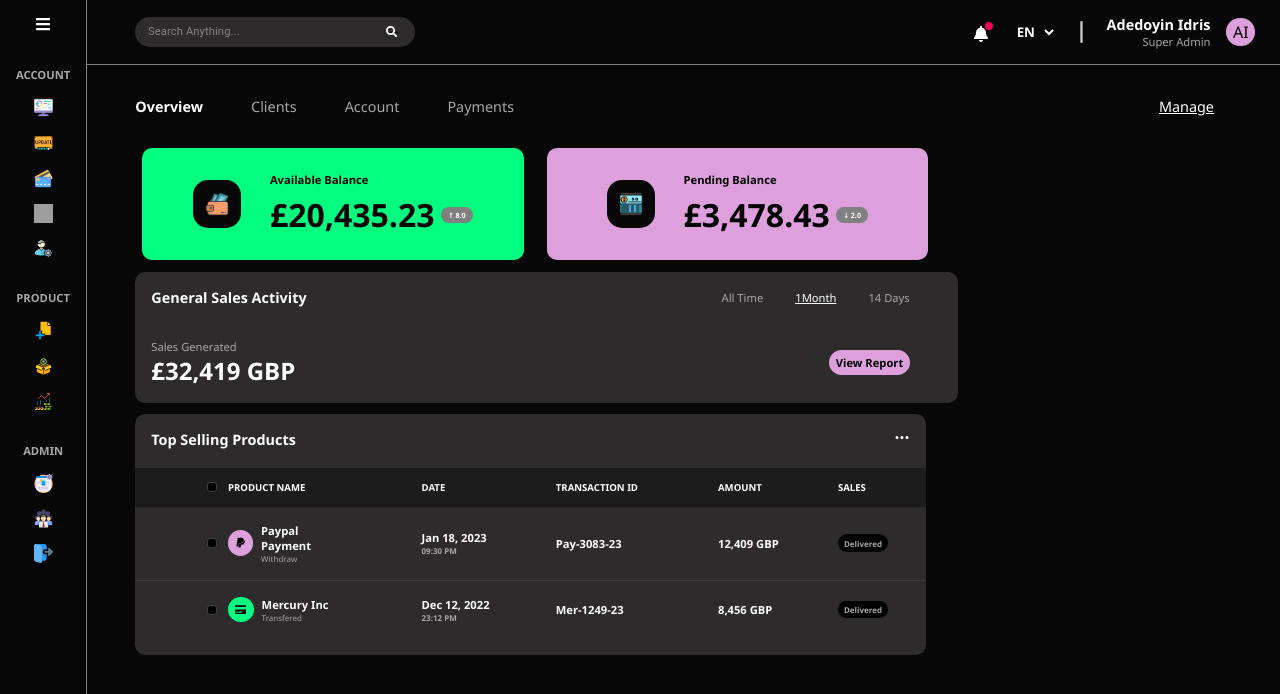
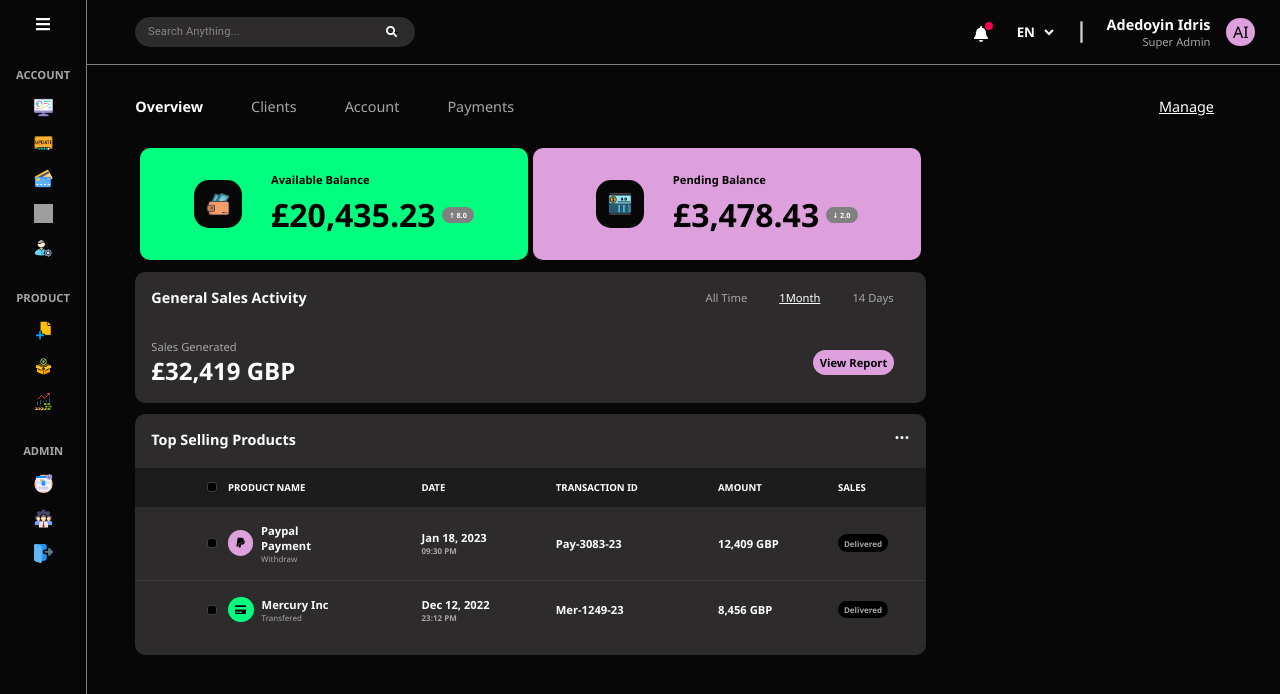
Before and after one commit to DevAdedoyin/monify, a React (Create React App) app: page / in a window 1280 px wide. Shown: the top 694 px of the page. Built offline with nearby package versions, Linux system fonts and the light colour scheme; grey boxes are pictures that could not be loaded.

Commit message:
Overview tab adjustment

```diff
--- a/src/components/OverviewTabContent/LeftHandSide/Balance/Balance.tsx
+++ b/src/components/OverviewTabContent/LeftHandSide/Balance/Balance.tsx
@@ -25,10 +25,10 @@ const Balance = (props: Props) => {
   return (
     <div
       style={{
-        width: "100%",
+        width: "95%",
         display: "flex",
         justifyContent: "space-evenly",
-        paddingLeft: "2rem",
+        marginLeft: "3rem",
       }}
     >
       {balanceContent.map((data, index) => {
--- a/src/components/OverviewTabContent/LeftHandSide/Balance/BalanceCompnent.module.css
+++ b/src/components/OverviewTabContent/LeftHandSide/Balance/BalanceCompnent.module.css
@@ -1,5 +1,5 @@
 .balanceItemContainer {
-    width: 42%;
+    width: 45%;
     display: flex;
     justify-content: center;
     align-items: center;
--- a/src/components/OverviewTabContent/LeftHandSide/SalesActivity/SalesActivity.module.css
+++ b/src/components/OverviewTabContent/LeftHandSide/SalesActivity/SalesActivity.module.css
@@ -3,6 +3,6 @@
     background-color: var(--grey);
     margin-left: 3rem;
     border-radius: 10px;
-    padding: 1rem;
+    padding: 1rem 0rem;
     margin-bottom: 0.7rem;
 }
--- a/src/components/OverviewTabContent/LeftHandSide/SalesActivity/SalesActivityTab.module.css
+++ b/src/components/OverviewTabContent/LeftHandSide/SalesActivity/SalesActivityTab.module.css
@@ -10,6 +10,7 @@
     justify-content: center;
     align-items: center;
     background-color: transparent;
+    margin-left: 1rem;
 }
 
 .satTitle {
--- a/src/components/OverviewTabContent/LeftHandSide/SalesActivity/SalesGenerated.module.css
+++ b/src/components/OverviewTabContent/LeftHandSide/SalesActivity/SalesGenerated.module.css
@@ -3,6 +3,7 @@
     background-color: transparent;
     justify-content: space-between;
     align-items: center;
+    margin-left: 1rem;
 }
 
 .sgAmountContainer {
```
